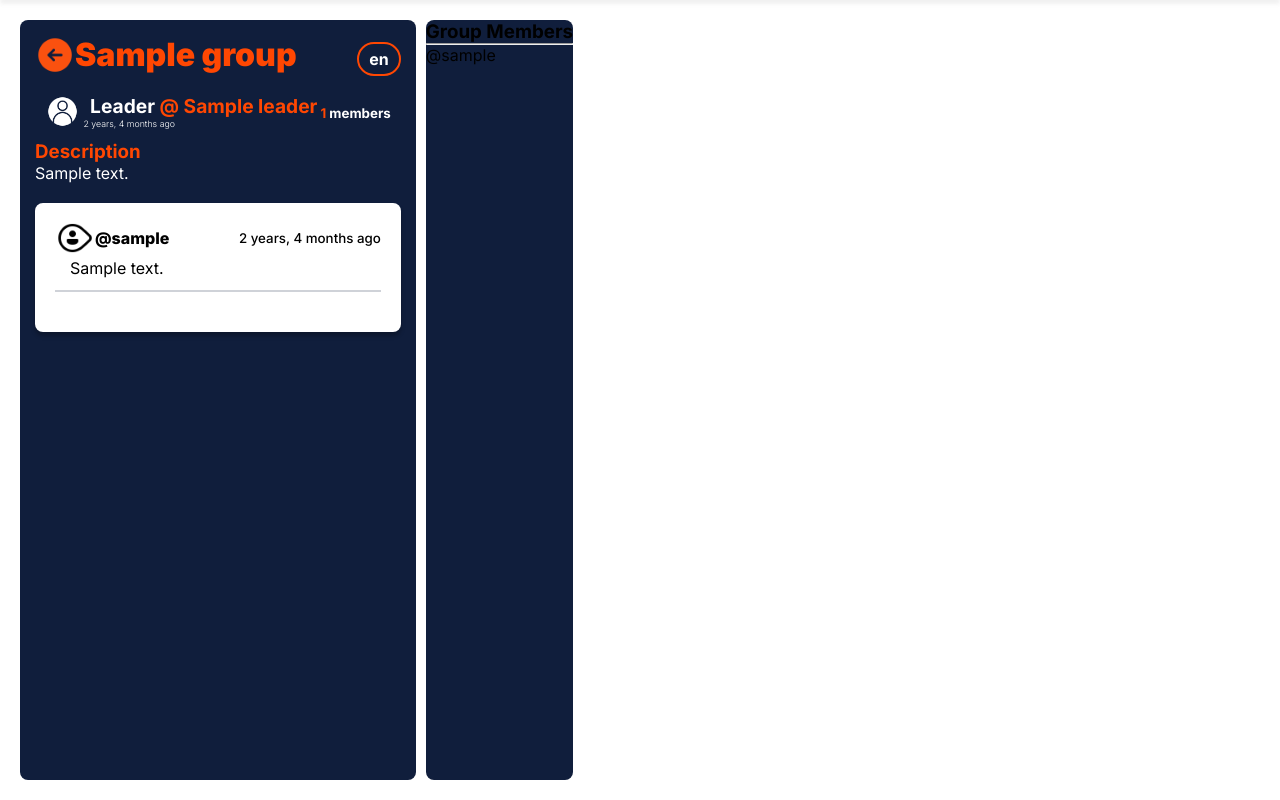
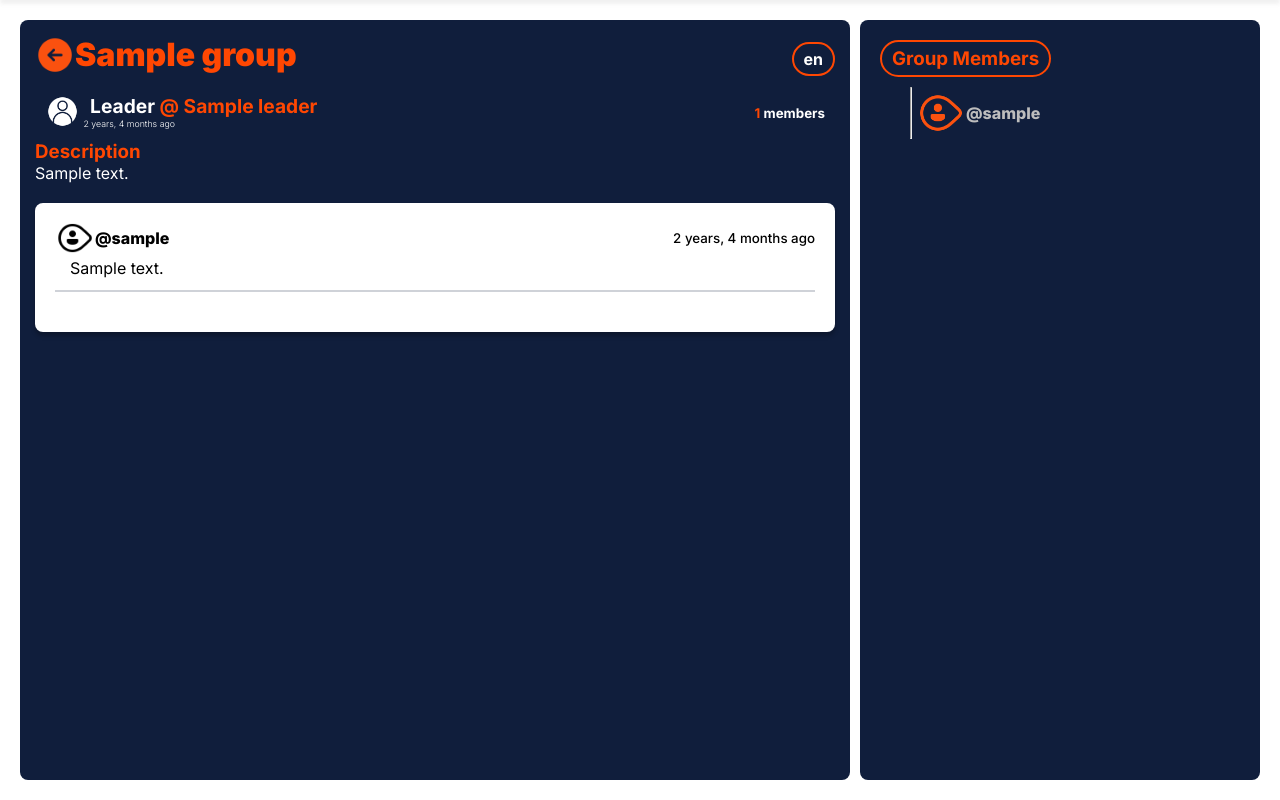
Before and after one commit to Lyonsmasawa/learning-bay, a Django app: template learning/templates/learning/group.html in a window 1280 px wide. Shown: the part 49-849 px from the top of the page. Run offline with Django 3.2, Linux system fonts and the light colour scheme; the template is opened without the code that fills it: most values are stand-ins (such as "Sample title", 1, 10 or a date in 2020); some libraries are stand-ins or nearby versions.

Commit message:
style group members section

```diff
--- a/learning/templates/learning/group.html
+++ b/learning/templates/learning/group.html
@@ -38,7 +38,9 @@
             {% for message in group_messages %}
             <div class="converse__box">
                 <div class="conversation__profile">
-                    <a href="{% url 'profile' message.user.id %}"><p><img src="{% static 'img/icon.png' %}" alt=""> @{{message.user.username}}</p></a>
+                    <a href="{% url 'profile' message.user.id %}">
+                        <p><img src="{% static 'img/icon.png' %}" alt=""> @{{message.user.username}}</p>
+                    </a>
                     <small> {{message.created | timesince}} ago
                         <strong>
                             {% if request.user == group.leader %}
@@ -70,14 +72,17 @@
     </div>
 
     <div class="group__member">
-        <h3>Group Members</h3>
-        <hr>
+        <div class="group__innersec">
+            <h3 class="groupMember__lang">Group Members</h3>
 
-        {% for member in members %}
-        <div class="">
-            <p>@{{member.username}}</p>
+            <div class="group__members">
+                {% for member in members %}
+                <div class="vr">
+                    <p class="groupMembers__group"><img src="{% static 'img/iconorange.png' %}" alt=""> @{{member.username}}</p>
+                </div>
+                {% endfor %}
+            </div>
         </div>
-        {% endfor %}
 
     </div>
 </div>
--- a/static/styles/main.css
+++ b/static/styles/main.css
@@ -387,8 +387,7 @@ hr {
 }
 
 .group {
-    display: grid;
-    grid-template-columns: 3fr 1fr;
+    display: flex;
     background-color: white;
     min-height: 100vh;
     padding: 20px;
@@ -401,11 +400,13 @@ hr {
     padding: 15px;
     border-radius: 8px;
     color: white;
+    flex: 2;
 }
 
 .group__member {
     background-color: #101E3C;
     border-radius: 8px;
+    flex: 1;
 }
 
 
@@ -498,7 +499,7 @@ hr {
     font-weight: 500;
 }
 
-.conversation__body{
+.conversation__body {
     padding: 0px 15px 7px 15px;
     font-weight: 400;
 }
@@ -531,3 +532,49 @@ hr {
     font-size: 1.3rem;
     padding: 10px;
 }
+
+.group__member {
+    color: white;
+    display: flex;
+    flex-direction: column;
+}
+
+.group__innersec {
+    padding: 20px;
+}
+
+.groupMember__lang {
+    color: #FF4702;
+    width: max-content;
+    border: 2px solid #FF4702;
+    border-radius: 25px;
+    font-weight: 700;
+    padding: 5px 10px;
+}
+
+.group__members {
+    display: flex;
+    flex-direction: column;
+    padding: 5px 25px;
+}
+
+.groupMembers__group {
+    display: flex;
+    align-items: center;
+    font-weight: 800;
+    color: #bdbdbd;
+    margin-left: 5px;
+}
+
+.groupMembers__group img {
+    height: 50px;
+}
+
+.vr {
+    display: inline;
+    height: 100%;
+    width: 1px;
+    border: 1px inset;
+    margin: 5px;
+    color: #FF4702;
+}
```
Also changed, not shown: static/img/iconorange.png (renamed from static/img/icons8-username-96.png).
